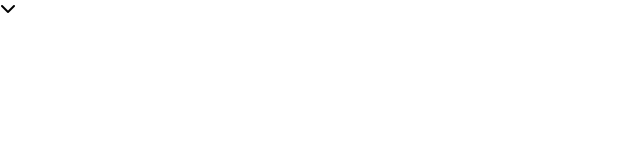
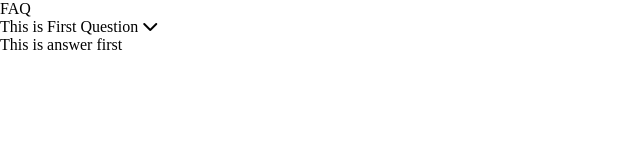
Before and after one commit to MaheshRautrao/Javascript-Accordion, a plain HTML site: page index.html in a window 1280 px wide. Shown: the whole page, without its empty margins (0-640 px from the left). Drawn offline with Linux system fonts and the light colour scheme.

Commit message:
basic markup done

```diff
--- a/index.html
+++ b/index.html
@@ -11,7 +11,21 @@
     />
   </head>
   <body>
-    <i class="fa-solid fa-chevron-down"></i>
+    <div class="container">
+      <div class="wrapper">
+        <span class="heading">FAQ</span>
+        <ul class="question_list">
+          <li class="question_box">
+            <div class="question">
+              <span>This is First Question</span>
+              <i class="fa-solid fa-chevron-down"></i>
+            </div>
+            <span class="answer">This is answer first</span>
+            <span class="line"></span>
+          </li>
+        </ul>
+      </div>
+    </div>
     <script src="app.js"></script>
   </body>
 </html>
```
